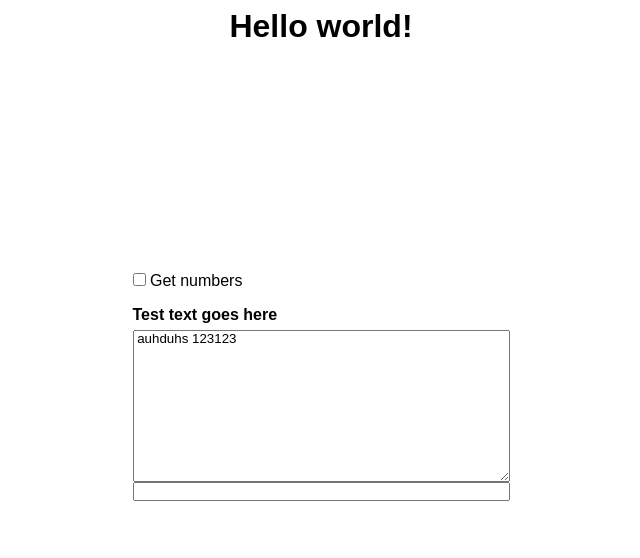
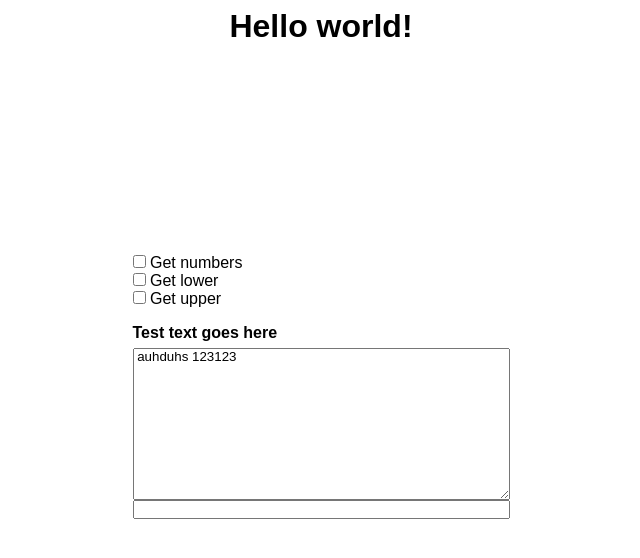
Before and after one commit to ropoko/learn-regex, an Angular app: page / in a window 1280 px wide. Shown: the top 558 px of the page, without its empty margins (319-959 px from the left). Built offline with nearby package versions, Linux system fonts and the light colour scheme.

Commit message:
feat: add new regex options

```diff
--- a/src/app/app.component.ts
+++ b/src/app/app.component.ts
@@ -15,6 +15,14 @@ import { AbstractControl, FormBuilder, FormGroup } from '@angular/forms';
         <label for="numbers">
           <input (change)="regex()" formControlName="numbers" type="checkbox" id="numbers">
           Get numbers
+        </label>
+        <label for="lowercase">
+          <input (change)="regex()" formControlName="lowercase" type="checkbox" id="lowercase">
+          Get lower
+        </label>
+        <label for="uppercase">
+          <input (change)="regex()" formControlName="uppercase" type="checkbox" id="uppercase">
+          Get upper
         </label>
 
         <section formGroupName="inputs">
@@ -38,6 +46,8 @@ export class AppComponent implements OnInit {
   ngOnInit(): void {
     this.form = this.fb.group({
       numbers: [false],
+      lowercase: [false],
+      uppercase: [false],
       inputs: this.fb.group({
         testText: [' auhduhs 123123'],
         matchedString: ['']
@@ -50,11 +60,18 @@ export class AppComponent implements OnInit {
 
     Object.keys(this.form.controls).forEach(key => {
       if (key !== 'inputs') {
+        this.matchString = '';
         // apply regex to numbers
         if (this.form.get('numbers')?.value === true) {
-          this.matchString = testText.value.match(/[0-9]/gm)?.join('');
-        } else {
-          this.form.get('inputs.matchedString')?.patchValue('');
+          this.matchString += testText.value.match(/[0-9]/gm)?.join('') ?? '';
+        }
+
+        if (this.form.get('lowercase')?.value === true) {
+          this.matchString += testText.value.match(/[a-z]/gm)?.join('') ?? '';
+        }
+
+        if (this.form.get('uppercase')?.value === true) {
+          this.matchString += testText.value.match(/[A-Z]/gm)?.join('') ?? '';
         }
       }
     });
```
